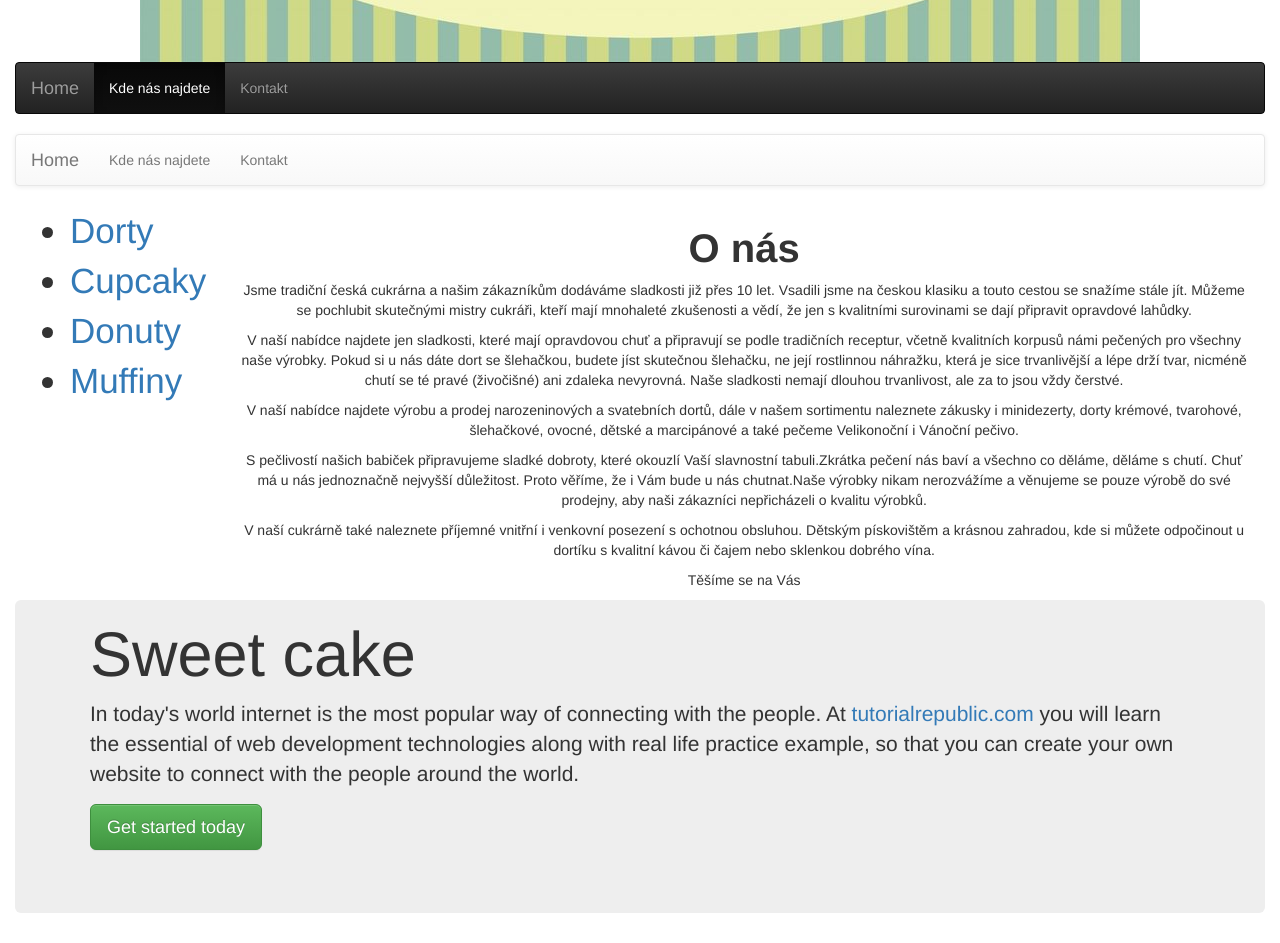
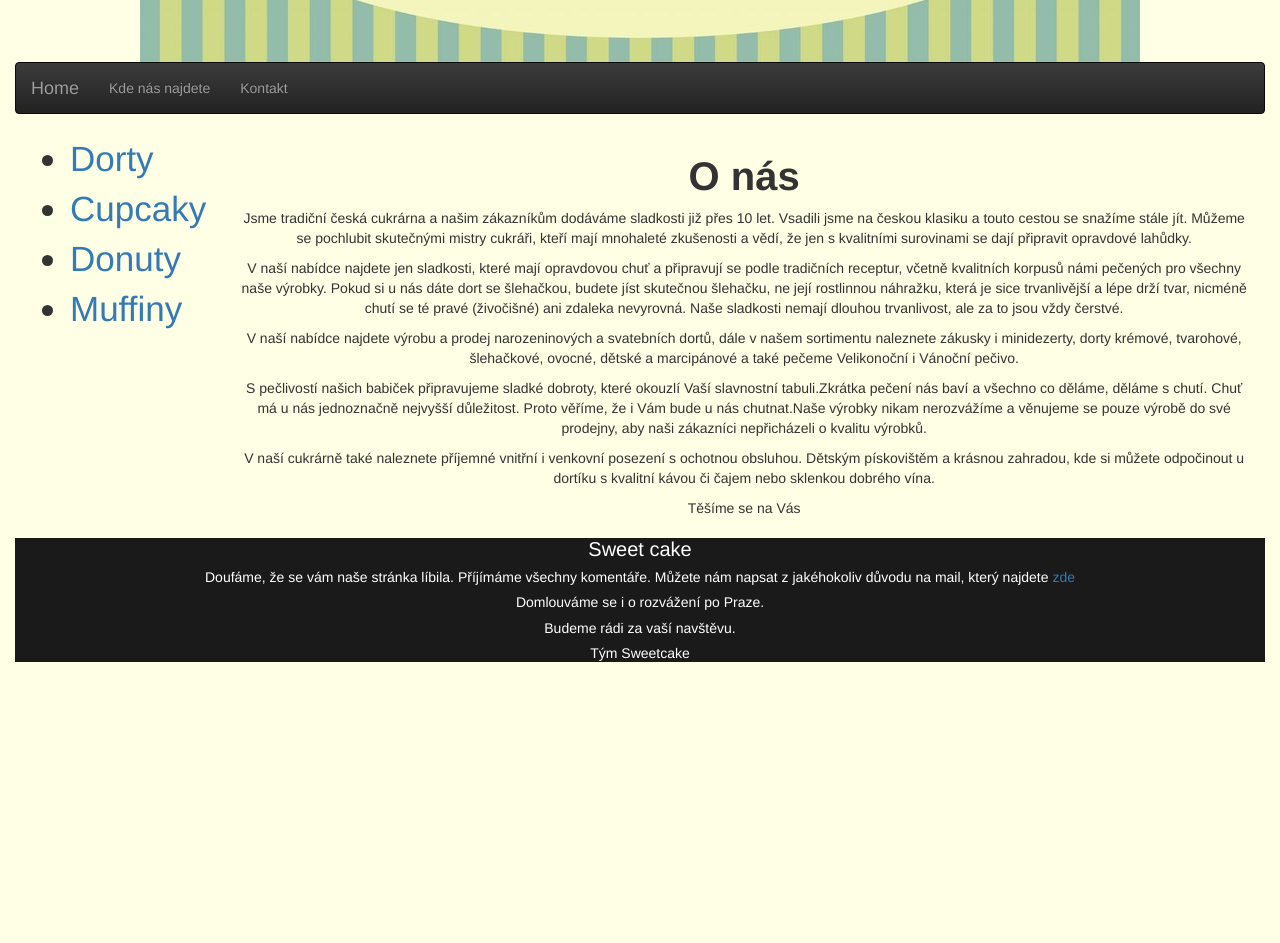
Before and after one commit to ElissJessie/cukrarna, a plain HTML site: page index.html in a window 1280 px wide. Shown: the part 320-1263 px from the top of the page. After the commit the page ends 992 px from the top, so only its background shows below. Drawn offline with nearby package versions, Linux system fonts and the light colour scheme; files whose address does not match are found by name.

Commit message:
pata lista barva pozadi

```diff
--- a/css/style.css
+++ b/css/style.css
@@ -21,9 +21,15 @@ h4 {font-size:20px;
 				wight:auto;
 				max-wight:200px;
 				max-height:200px; }
-.jumbotron { position: center;
-			padding-top:0px;
-			width:100;
-			display:block;
-			margin-left:auto;
-			margin-right:auto; }
+
+
+#pozadimoje {background-color:#ffffe6;
+			link:white;}
+#patickamoje {background-color:#1a1a1a;
+			color:white;
+			font-size:1px}
+
+.logo2-images {	height: auto;
+				wight:auto;
+				max-wight:150px;
+				max-height:150px; }
--- a/index.html
+++ b/index.html
@@ -8,9 +8,9 @@
 		<title>Sweet Cake</title>
 		<link rel="stylesheet" type="text/css" href="css/bootstrap.min.css">
 		<link rel="stylesheet" href="css/bootstrap-theme.min.css">
-		<link rel="stylesheet" href="C:\Users\Student_10\Desktop\heyhou\Competition\cukrarna\css\style.css">
+		<link rel="stylesheet" href="css/style.css">
 	</head>
-	<body bgcolor="#ffffe6" link="yellow" vlink="yellow" >
+	<body id="pozadimoje" >
 		<div class="container-fluid">
 			<div class="row">
 				<div class="col-sm-12 col-xs-12" >
@@ -30,30 +30,11 @@
         </div>
         <div id="navbarCollapse" class="collapse navbar-collapse">
             <ul class="nav navbar-nav">
-                <li class="active"><a href="Kde nás najdete.html">Kde nás najdete </a></li>
+                <li><a href="Kde nás najdete.html">Kde nás najdete </a></li>
                 <li><a href="#">Kontakt</a></li>
             </ul>
        </div>
     </nav>
-
-
-		<nav class="navbar navbar-default">
-			<div class="navbar-header">
-				<button type="button" data-target="#navbarCollapse" data-toggle="collapse" class="navbar-toggle">
-					<span class="sr-only">Toggle navigation</span>
-					<span class="icon-bar"></span>
-					<span class="icon-bar"></span>
-					<span class="icon-bar"></span>
-				</button>
-				<a href="index.html" class="navbar-brand"> Home </a>
-			</div>
-			<div id="navbarCollapse" class="collapse navbar-collapse">
-				<ul class="nav navbar-nav">
-					<li><a href="Kde nás najdete.html"> Kde nás najdete </a></li>
-					<li><a href="#"> Kontakt </a></li>
-				</ul>
-			</div>
-		</nav>
 		<div class="container-fluid">
 			<div class="row">
 				<div class="col-sm-2" class="col-xs-12">
@@ -77,13 +58,15 @@
 				</div>
 			</div>
 		</div>
-	<div class="jumbotron">
-		<div class="container-fluid">
-			<h1>Sweet cake</h1>
-			<p>In today's world internet is the most popular way of connecting with the people. At <a href="https://www.tutorialrepublic.com" target="_blank">tutorialrepublic.com</a> you will learn the essential of web development technologies along with real life practice example, so that you can create your own website to connect with the people around the world.</p>
-			<p><a href="https://www.tutorialrepublic.com" target="_blank" class="btn btn-success btn-lg">Get started today</a></p>
+		<div id="patickamoje">
+			<center>
+				<b>  <h4> Sweet cake </h4> </b>
+				<h5><p>Doufáme, že se vám naše stránka líbila. Příjímáme všechny komentáře. Můžete nám napsat z jakéhokoliv důvodu na mail, který najdete <a href="kontakty.html" > zde </a> </p>
+				<p> Domlouváme se i o rozvážení po Praze. </p>
+				<p> Budeme rádi za vaší navštěvu. </p>
+				<p> Tým Sweetcake </p></h5>
+			</center>
 		</div>
-	</div>
 	<script src="js/jquery-1.11.3.min.js"></script>
     <script src="js/bootstrap.min.js"></script>
 	</body>
```
Also changed, not shown: Kde nás najdete.html (+18 -9 lines), cupcakes.html (+15 -8 lines), donuty.html (+15 -8 lines), dorty.html (+15 -8 lines), muffiny.html (+14 -8 lines).
